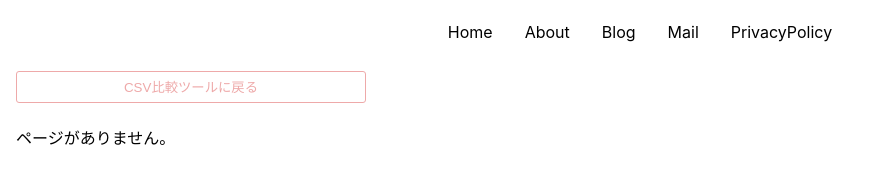
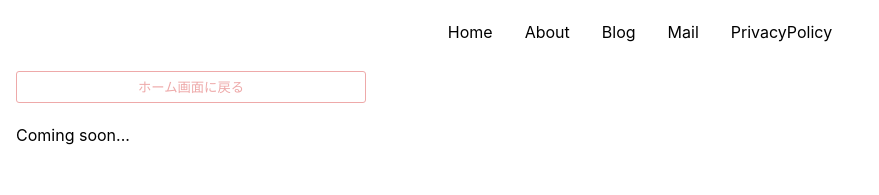
Before and after one commit to mitsu0428/csv-hikakun-prod, a Next.js app: page /excel in a window 1280 px wide. Before the commit this address had no page. Shown: the top 195 px of the page, without its empty margins (0-879 px from the left). Built offline with nearby package versions, Linux system fonts and the light colour scheme.

Commit message:
feat: coming soon pageの追加

```diff
--- /dev/null
+++ b/src/pages/excel/index.tsx
@@ -0,0 +1,47 @@
+import React from "react";
+import Link from "next/link";
+import styled from "styled-components";
+
+export default function Excel() {
+  return (
+    <main>
+      <BasicText>
+        <BasicButton>
+          <Link href={"/"}>
+            <a>ホーム画面に戻る</a>
+          </Link>
+        </BasicButton>
+      </BasicText>
+      <NotificationText>Coming soon...</NotificationText>
+    </main>
+  );
+}
+
+const BasicText = styled.span`
+  font-size: 1rem;
+`;
+
+const BasicButton = styled.button`
+  display: inline-block;
+  width: 100%;
+  max-width: 350px;
+  height: 2rem;
+  padding: 0.3em 1em;
+  margin: 0.5em 0.3em;
+  margin-left: 16px;
+  text-decoration: none;
+  color: #eea9a9;
+  background: none;
+  border: solid 1px #eea9a9;
+  border-radius: 3px;
+  transition: 0.4s;
+  :hover {
+    background: #eea9a9;
+    color: white;
+  }
+`;
+
+const NotificationText = styled.p`
+  font-size: 16px;
+  margin-left: 16px;
+`;
```
Also changed, not shown: src/pages/index.tsx (+4 -6 lines), src/pages/text/index.tsx (added, +47 -0 lines).
